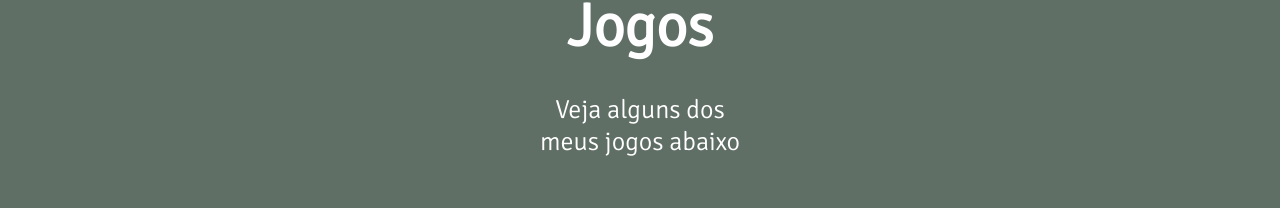
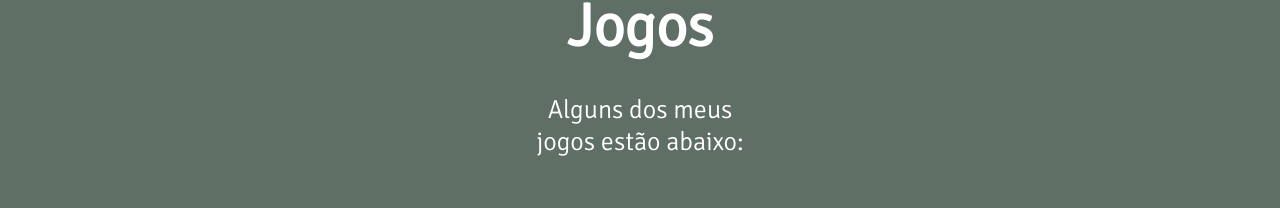
Before and after one commit to vbragaesilva/bragaesilva, a Next.js app: page /jogos in a window 1280 px wide. Shown: the part 158-366 px from the top of the page. Built offline with nearby package versions, Linux system fonts and the light colour scheme.

Commit message:
mensagem - cringe

```diff
--- a/pages/jogos.js
+++ b/pages/jogos.js
@@ -13,8 +13,8 @@ function Jogos(){
 			<DefaultHeader />
 			<div className="main" id="jogos">
 				<h2>Jogos</h2>
-				<p>Veja alguns dos</p>
-				<p>meus jogos abaixo</p>
+				<p>Alguns dos meus</p>
+				<p>jogos estão abaixo:</p>
                 <div className="content">
                     <div className="liw">
 
```
